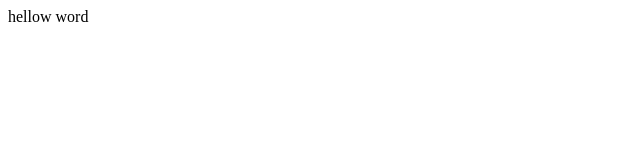
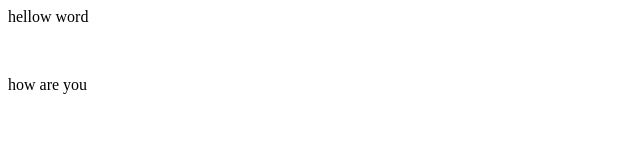
Before and after one commit to sahil-student/Project-demo, a plain HTML site: page index.html in a window 1280 px wide. Shown: the full height of the page, 0-640 px from the left. Drawn offline with Linux system fonts and the light colour scheme.

Commit message:
new line

```diff
--- a/index.html
+++ b/index.html
@@ -1 +1,3 @@
 <p>hellow word</p>
+</br>
+<p>how are you</p>
```
